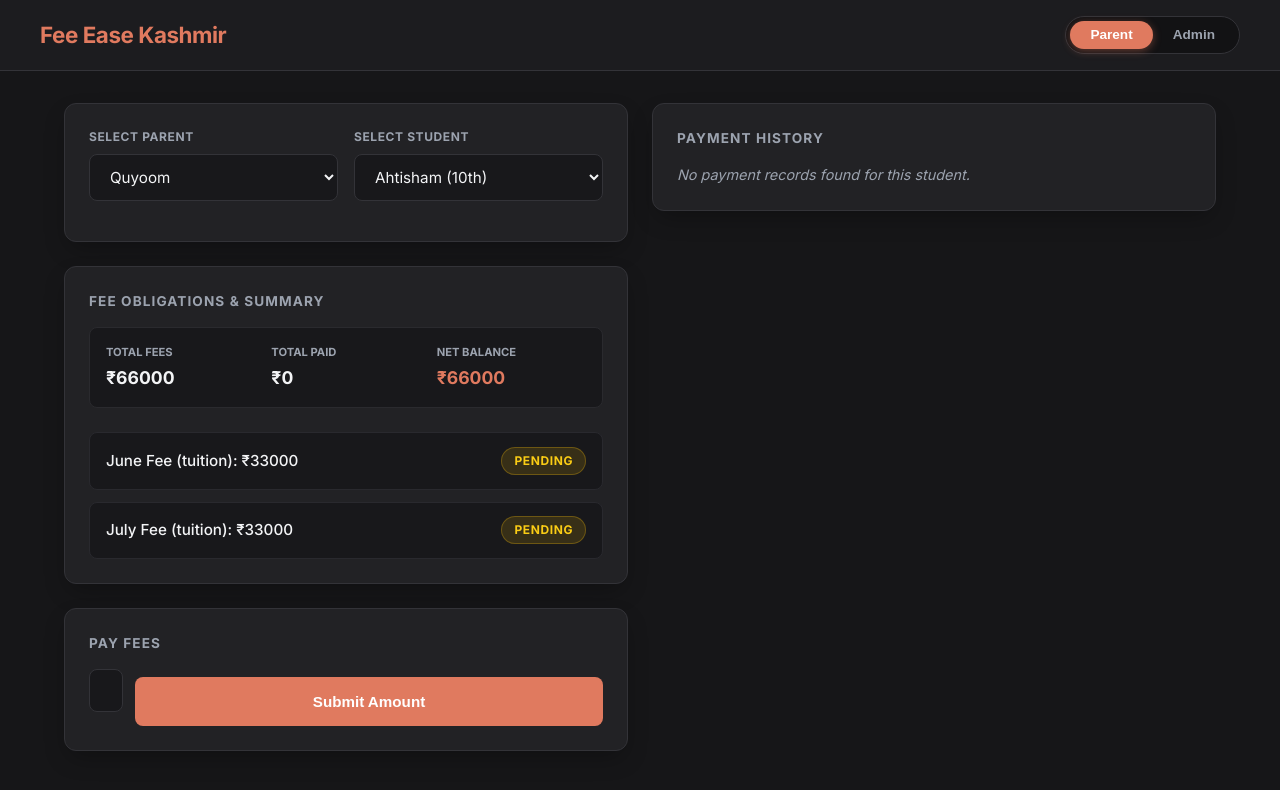
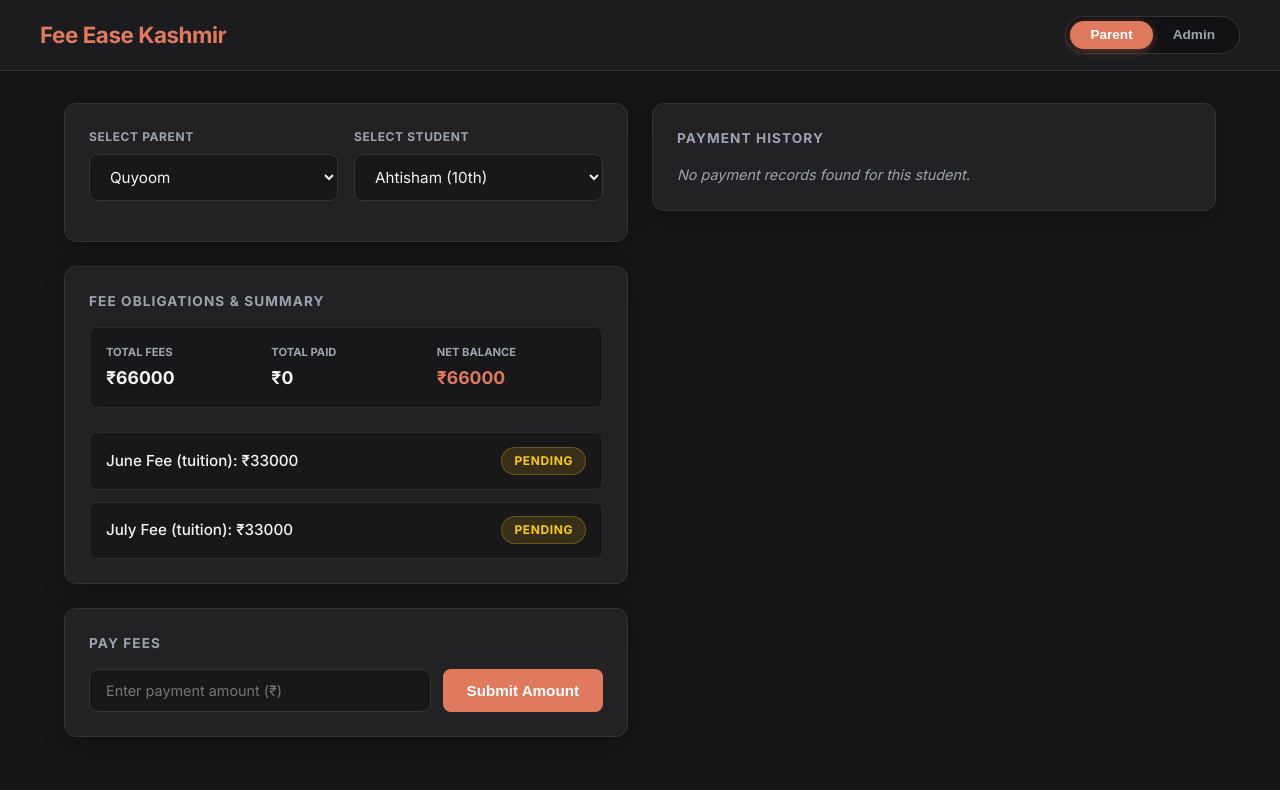
Before and after one commit to Ahtisham-1/fee-ease-react, a React (Vite) app: page / in a window 1280 px wide. Shown: the top 790 px of the page. Built offline with nearby package versions, Linux system fonts and the light colour scheme.

Commit message:
fix: resolve payment input shrinking by scoping flex layout in PayFeesForm

```diff
--- a/src/index.css
+++ b/src/index.css
@@ -252,42 +252,20 @@ body {
 .pay-form {
   display: flex;
   gap: 0.75rem;
+  align-items: center;
 }
 
-.pay-input {
+.pay-form .pay-input {
   flex: 1;
-  background-color: #18181b;
-  border: 1px solid var(--card-border);
-  color: var(--text-primary);
-  padding: 0.75rem 1rem;
-  border-radius: 8px;
-  font-size: 0.95rem;
-  outline: none;
-  transition: border-color 0.2s ease;
+  width: auto;
+  margin-bottom: 0;
 }
 
-.pay-input:focus {
-  border-color: var(--accent-color);
-}
-
-.pay-btn {
-  background-color: var(--accent-color);
-  color: #ffffff;
-  border: none;
-  padding: 0.75rem 1.5rem;
-  border-radius: 8px;
-  font-weight: 600;
-  font-size: 0.95rem;
-  cursor: pointer;
-  transition: background-color 0.2s ease, transform 0.1s ease;
-}
-
-.pay-btn:hover {
-  background-color: var(--accent-hover);
-}
-
-.pay-btn:active {
-  transform: scale(0.98);
+.pay-form .pay-btn {
+  width: auto;
+  white-space: nowrap;
+  margin-top: 0;
+  flex-shrink: 0;
 }
 
 /* Payment History Component */
```
